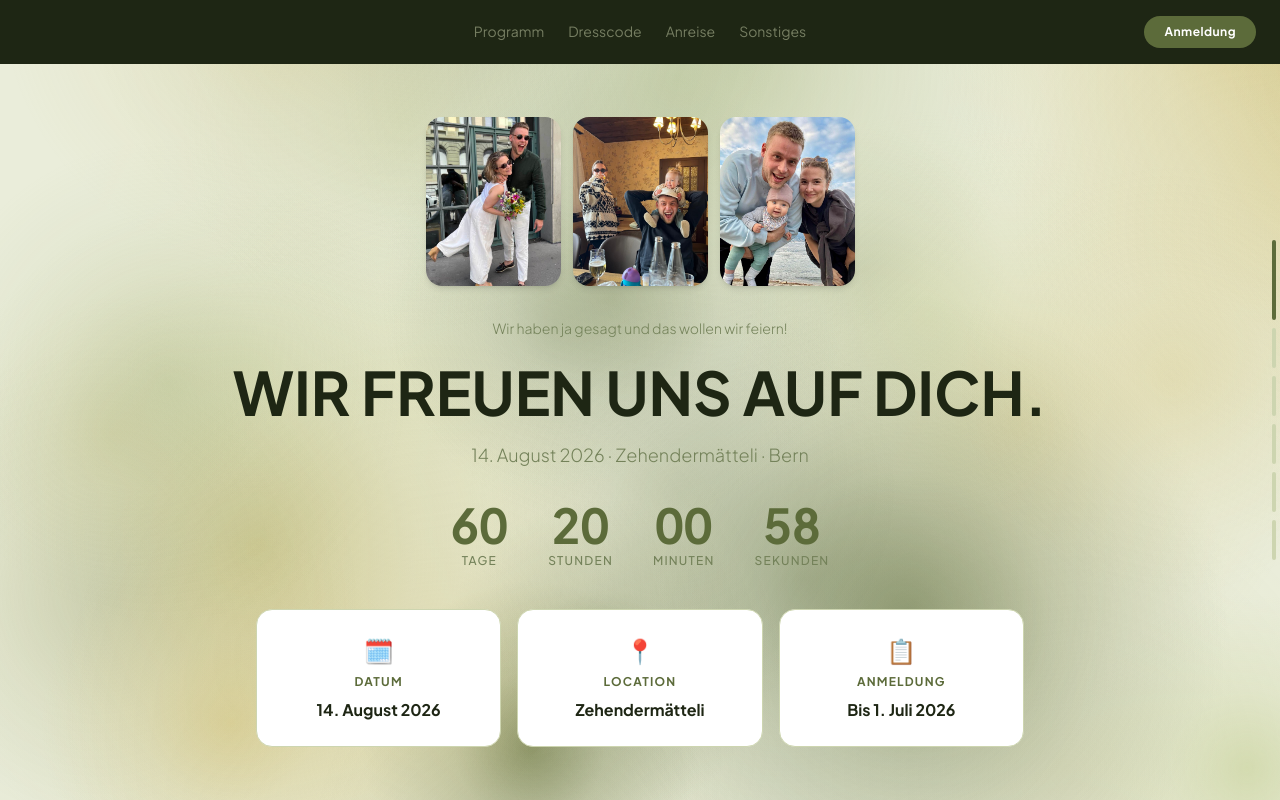
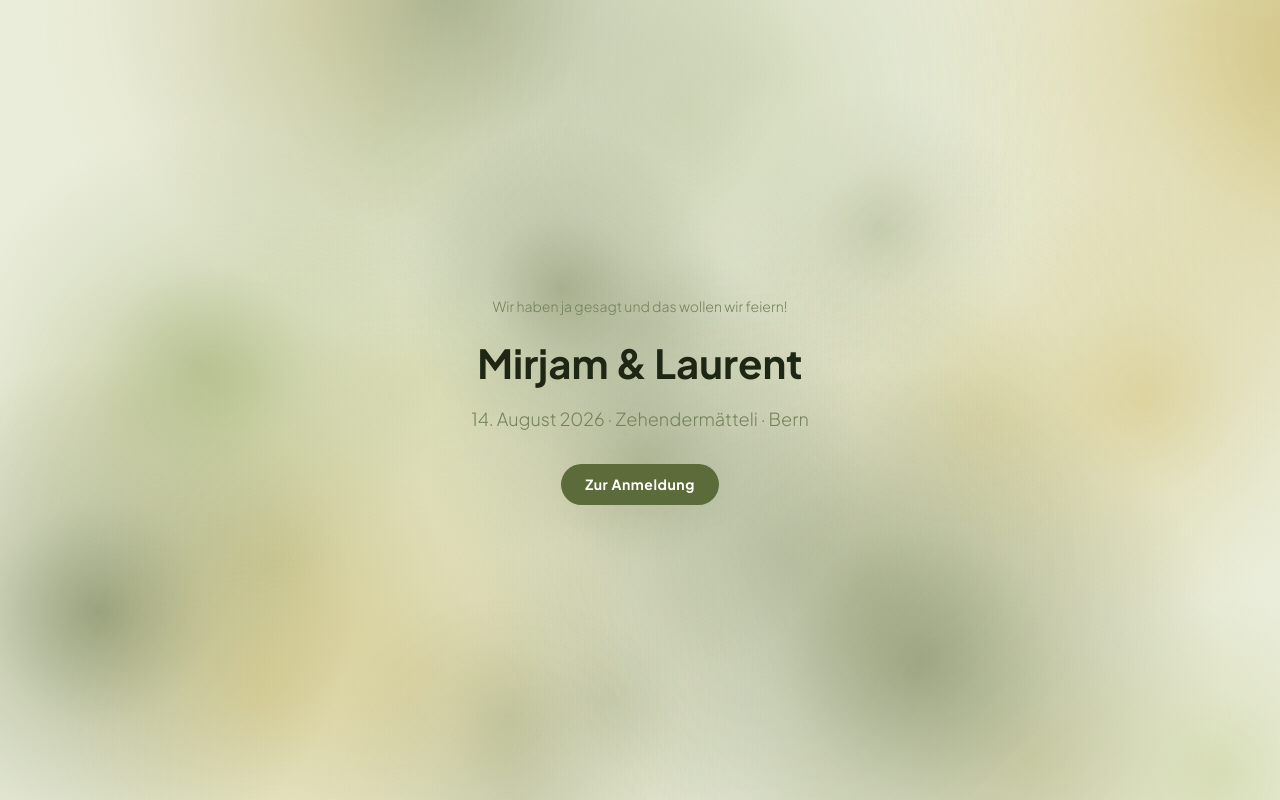
Before and after one commit to laurentb-wq/hochzeit-mila, a Next.js app: page / in a window 1280 px wide. Shown: the top 800 px of the page. Built offline with nearby package versions, Linux system fonts and the light colour scheme.

Commit message:
Move current homepage content to /anmeldung, add new placeholder homepage
Old full homepage (intro + RSVP page) now lives at /anmeldung so the
homepage can be redesigned separately.

```diff
--- /dev/null
+++ b/app/anmeldung/page.tsx
@@ -0,0 +1,5 @@
+import PageWithIntro from "../components/PageWithIntro";
+
+export default function Anmeldung() {
+  return <PageWithIntro />;
+}
--- a/app/page.tsx
+++ b/app/page.tsx
@@ -1,5 +1,41 @@
-import PageWithIntro from "./components/PageWithIntro";
-
 export default function Home() {
-  return <PageWithIntro />;
+  return (
+    <div
+      style={{
+        minHeight: "100svh",
+        display: "flex",
+        flexDirection: "column",
+        alignItems: "center",
+        justifyContent: "center",
+        textAlign: "center",
+        padding: "2rem",
+        fontFamily: "'Plus Jakarta Sans', sans-serif",
+      }}
+    >
+      <p style={{ fontSize: "0.875rem", fontWeight: 300, color: "#74825A", marginBottom: "1rem" }}>
+        Wir haben ja gesagt und das wollen wir feiern!
+      </p>
+      <h1 style={{ fontSize: "2.5rem", fontWeight: 700, color: "#1E2614", marginBottom: "0.75rem" }}>
+        Mirjam &amp; Laurent
+      </h1>
+      <p style={{ fontSize: "1.125rem", fontWeight: 300, color: "#74825A", marginBottom: "2rem" }}>
+        14. August 2026 · Zehendermätteli · Bern
+      </p>
+      <a
+        href="/anmeldung"
+        style={{
+          background: "#5C6B3A",
+          color: "white",
+          borderRadius: 999,
+          padding: "10px 24px",
+          fontSize: "0.875rem",
+          fontWeight: 700,
+          letterSpacing: "0.04em",
+          textDecoration: "none",
+        }}
+      >
+        Zur Anmeldung
+      </a>
+    </div>
+  );
 }
```
